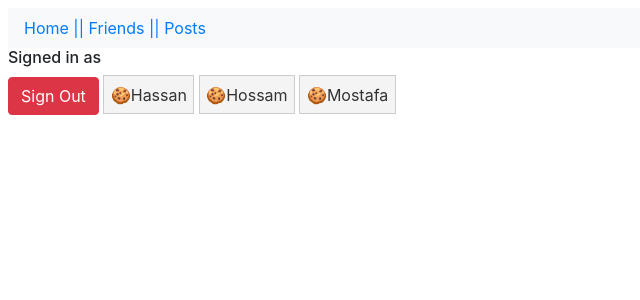
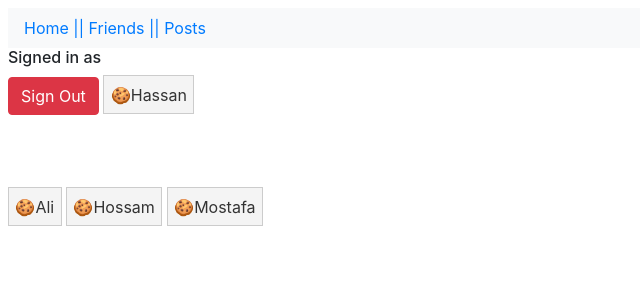
Before and after one commit to bedairhassan/Minimalistic-Social-Media, a Svelte app: page / in a window 1280 px wide. Shown: the top 300 px of the page, without its empty margins (0-640 px from the left). Built offline with nearby package versions, Linux system fonts and the light colour scheme.

Commit message:
adds cookie

```diff
--- a/src/visuals/DEV/Cookie.svelte
+++ b/src/visuals/DEV/Cookie.svelte
@@ -28,6 +28,10 @@ $:signedIn.subscribe(lastSignedIn=>currentSignedIn=lastSignedIn)
 
 <h6>Signed in as {currentSignedIn}</h6>
 <button on:click={()=>set_cookie()} class="btn btn-danger">Sign Out</button>
+
 <button on:click={()=>set_cookie('hassan')}>🍪Hassan</button>
+
+<br/><br/><br/><br/>
+<button on:click={()=>set_cookie('ali')}>🍪Ali</button>
 <button on:click={()=>set_cookie('hossam')}>🍪Hossam</button>
 <button on:click={()=>set_cookie('mostafa')}>🍪Mostafa</button>
```
